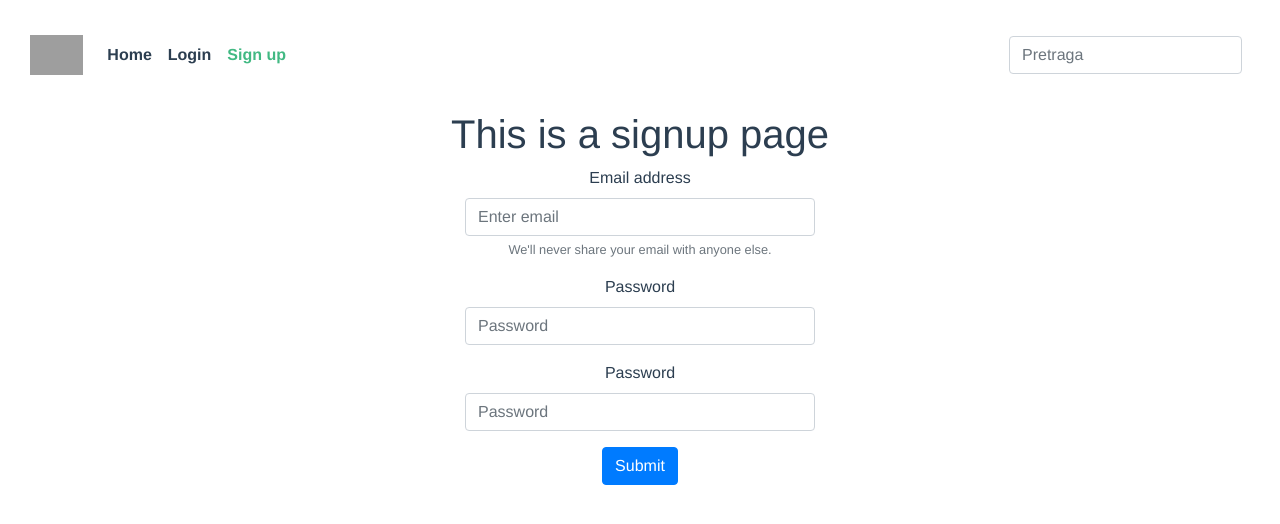
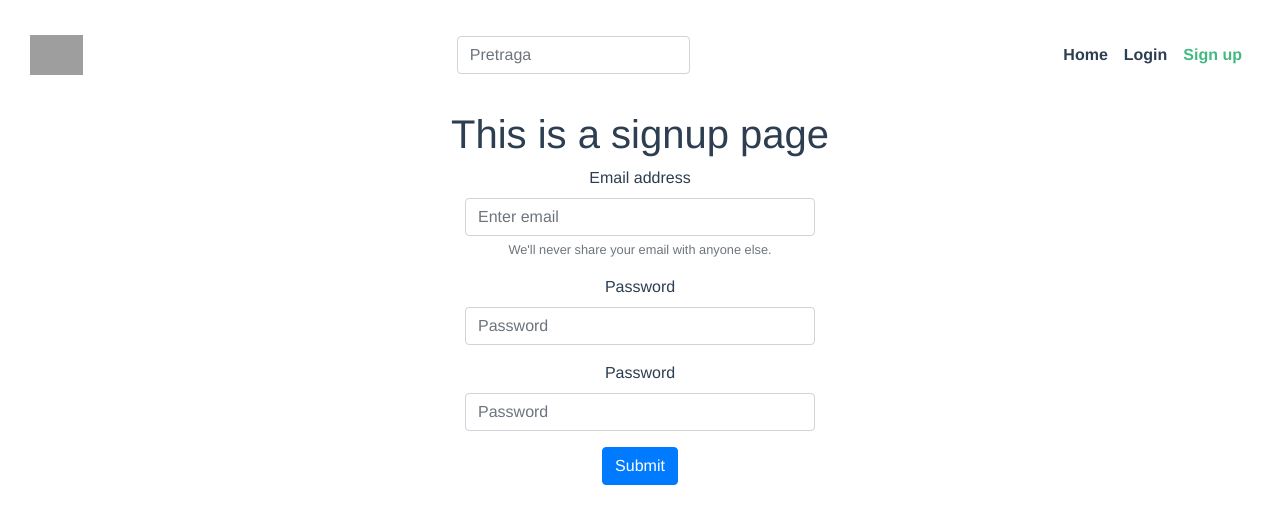
Before and after one commit to markopekica/fipugram, a Vue app: page /signup in a window 1280 px wide. Shown: the top 524 px of the page. Built offline with nearby package versions, Linux system fonts and the light colour scheme; grey boxes are pictures that could not be loaded.

Commit message:
Navbar organization

```diff
--- a/src/App.vue
+++ b/src/App.vue
@@ -1,6 +1,6 @@
 <template>
     <div id="app">
-        <nav id="nav" class="navbar navbar-expand-lg navbar-light">
+        <nav id="nav" class="navbar navbar-expand-md navbar-light">
             <a class="navbar-brand" href="#">
                 <img src="@/assets/fipu_logo.png" height="40" class="d-inline-block align-top" alt="" loading="lazy" />
             </a>
@@ -16,8 +16,11 @@
                 <span class="navbar-toggler-icon"></span>
             </button>
             <div class="collapse navbar-collapse" id="navbarToggler">
+                <form id="search" class="navbar-form form-inline ml-auto">
+                    <input class="form-control mr-sm-2" type="search" placeholder="Pretraga" aria-label="Search" />
+                </form>
                 <!-- Image and text -->
-                <ul class="navbar-nav mr-auto mt-2 mt-lg-0">
+                <ul class="navbar-nav ml-auto">
                     <li class="nav-item">
                         <router-link to="/" class="nav-link">Home</router-link>
                     </li>
@@ -28,9 +31,6 @@
                         <router-link to="/signup" class="nav-link">Sign up</router-link>
                     </li>
                 </ul>
-                <form class="form-inline my-2 my-lg-0">
-                    <input class="form-control mr-sm-2" type="search" placeholder="Pretraga" aria-label="Search" />
-                </form>
             </div>
         </nav>
 
@@ -62,4 +62,9 @@
         }
     }
 }
+
+#search {
+    display: block;
+    text-align: center;
+}
 </style>
--- a/src/views/Home.vue
+++ b/src/views/Home.vue
@@ -1,12 +1,11 @@
 <template>
     <div class="row">
-        <div class="col-2"></div>
-        <div class="col-7">
+        <div class="col-8">
             <instagram-card />
             <instagram-card />
         </div>
-        <div class="col-3">
-            ... ovdje ide desni stupac!
+        <div class="col-4">
+            Sidebar
         </div>
     </div>
 </template>
```
